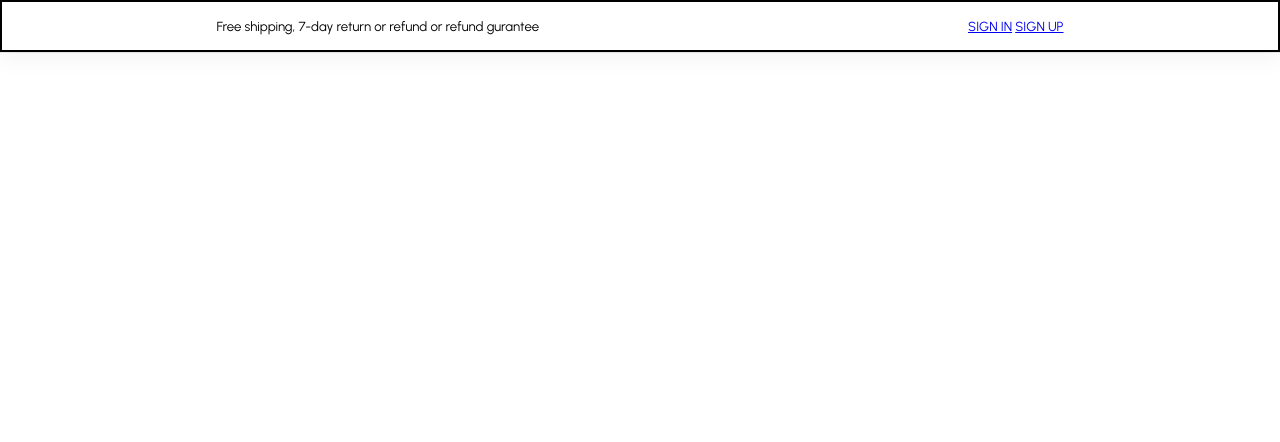
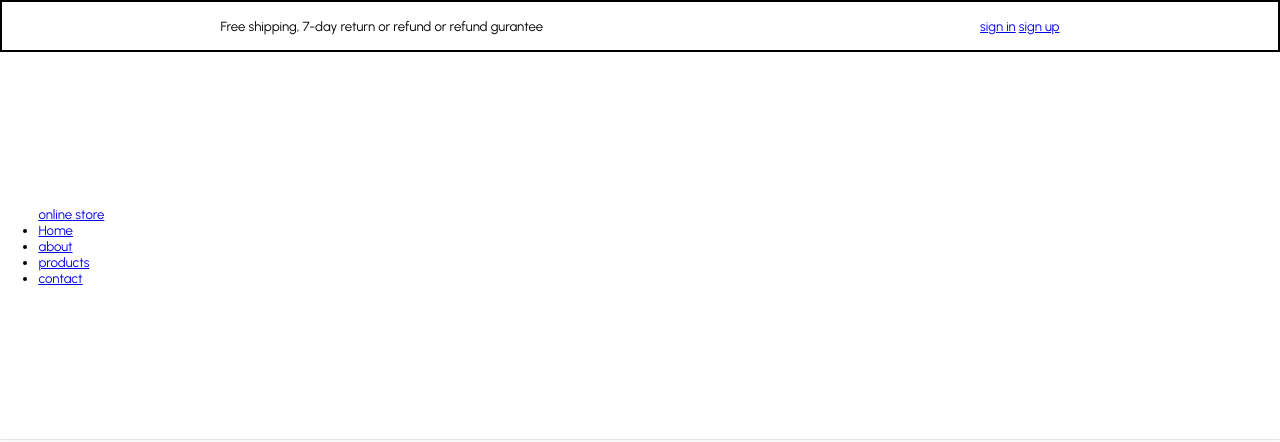
Before and after one commit to VedanshChasta/Online-Store, a website built with Vite: page index.html in a window 1280 px wide. Built offline with nearby package versions, Linux system fonts and the light colour scheme.

Commit message:
creating navigation bar

```diff
--- a/index.html
+++ b/index.html
@@ -8,22 +8,44 @@
 </head>
 <body>
 
-  <header class="section-navbar">
-    <section class="top_txt">
+ <header class="section-navbar">
+    <section class="top_txt ">
       <div class="head container">
         <div class="head_txt">
           <p>Free shipping, 7-day return or refund or refund gurantee</p>
         </div>
         <div class="sign-in-up">
-          <a href="#">SIGN IN</a>
-          <a href="#">SIGN UP</a>
+          <a href="#">sign in</a>
+          <a href="#">sign up</a>
         </div>
       </div>
     </section>
 
-    <nav>
+    <div class="container">
+      <div class="navbar-brand">
+        <a href="index.html">
+          <span>online</span>
+          <span>store</span>
+        </a>
+      </div>
 
-    </nav>
+      <nav class="navbar">
+        <ul>
+          <li class="nav-item">
+            <a href="/" class="nav-link">Home</a>
+          </li>
+          <li class="nav-item">
+            <a href="about.html" class="nav-link">about</a>
+          </li>
+          <li class="nav-item">
+            <a href="products.html" class="nav-link">products</a>
+          </li>
+          <li class="nav-item">
+            <a href="contact.html" class="nav-link">contact</a>
+          </li>
+        </ul>
+      </nav>
+    </div>
   </header>
 
 </body>
```
